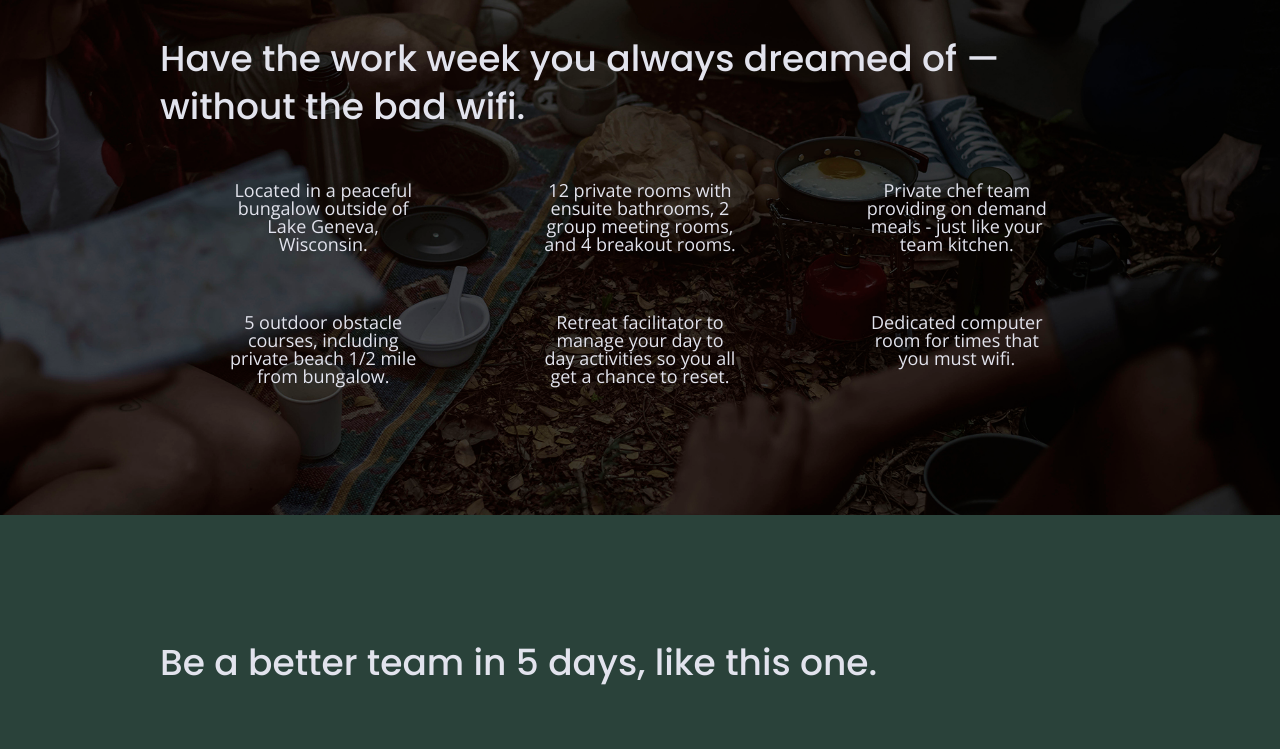
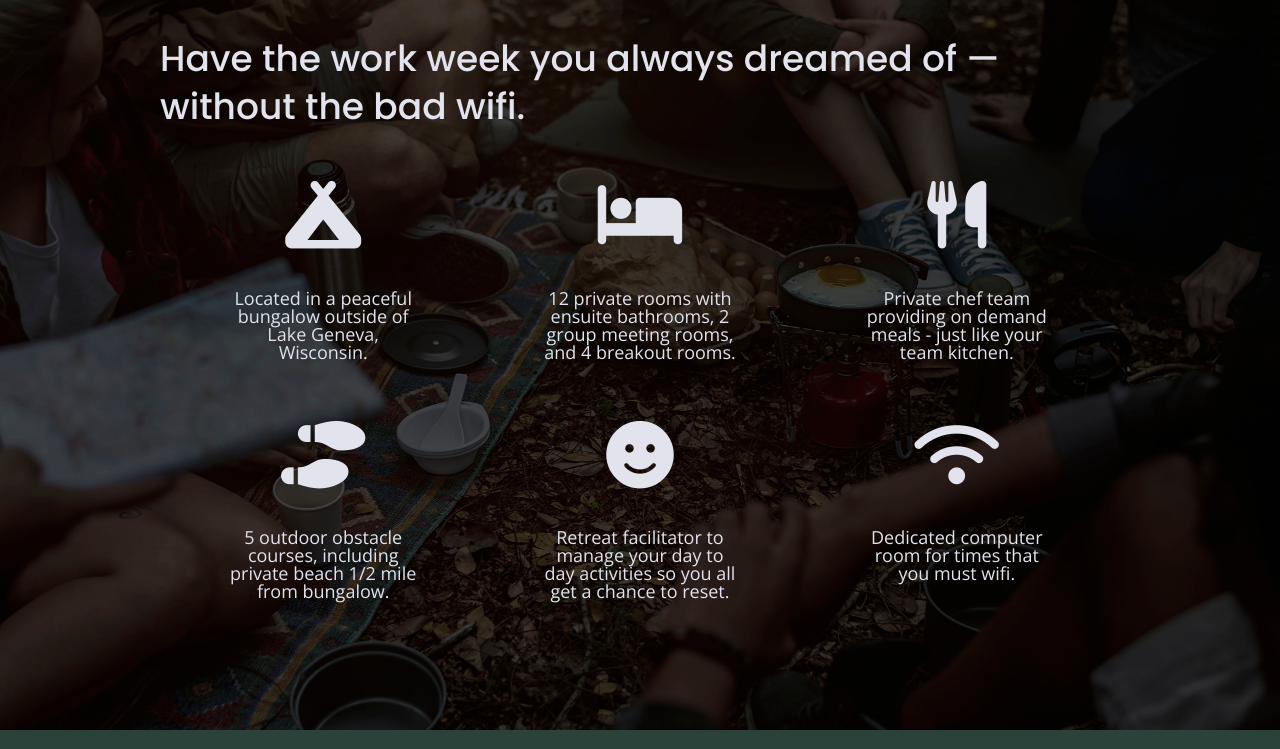
Before and after one commit to jsanders316/unplugged-retreat, a website built with Parcel: page index.html in a window 1280 px wide. Shown: the part 1089-1838 px from the top of the page. Built offline with nearby package versions, Linux system fonts and the light colour scheme.

Commit message:
Added feature icons with font awesome

```diff
--- a/css/main.css
+++ b/css/main.css
@@ -309,6 +309,11 @@ input[type="button"] {
 .features p {
   text-align: center;
   margin: 0;
+}
+
+.features i {
+  font-size: 3.75em;
+  margin-bottom: 40px;
 }
 
 /* Reviews */
--- a/index.html
+++ b/index.html
@@ -17,6 +17,12 @@
 
     <link rel="stylesheet" href="css/normalize.css" />
     <link rel="stylesheet" href="css/main.css" />
+
+    <!-- FontAwesome -->
+    <script
+      src="https://kit.fontawesome.com/3debf44d7f.js"
+      crossorigin="anonymous"
+    ></script>
 
     <!-- Google Fonts -->
     <link rel="preconnect" href="https://fonts.googleapis.com" />
@@ -79,7 +85,9 @@
           </h2>
           <div class="features-items">
             <article>
-              <p class="fontawesome-icon"></p>
+              <p class="fontawesome-icon">
+                <i class="fas fa-campground"></i>
+              </p>
               <p class="features-item-description">
                 Located in a peaceful bungalow outside of Lake Geneva,
                 Wisconsin.
@@ -87,7 +95,9 @@
             </article>
 
             <article>
-              <p class="fontawesome-icon"></p>
+              <p class="fontawesome-icon">
+                <i class="fas fa-bed"></i>
+              </p>
               <p class="features-item-description">
                 12 private rooms with ensuite bathrooms, 2 group meeting rooms,
                 and 4 breakout rooms.
@@ -95,7 +105,9 @@
             </article>
 
             <article>
-              <p class="fontawesome-icon"></p>
+              <p class="fontawesome-icon">
+                <i class="fas fa-utensils"></i>
+              </p>
               <p class="features-item-description">
                 Private chef team providing on demand meals - just like your
                 team kitchen.
@@ -103,7 +115,9 @@
             </article>
 
             <article>
-              <p class="fontawesome-icon"></p>
+              <p class="fontawesome-icon">
+                <i class="fas fa-shoe-prints"></i>
+              </p>
               <p class="features-item-description">
                 5 outdoor obstacle courses, including private beach 1/2 mile
                 from bungalow.
@@ -111,7 +125,9 @@
             </article>
 
             <article>
-              <p class="fontawesome-icon"></p>
+              <p class="fontawesome-icon">
+                <i class="fas fa-smile"></i>
+              </p>
               <p class="features-item-description">
                 Retreat facilitator to manage your day to day activities so you
                 all get a chance to reset.
@@ -119,7 +135,9 @@
             </article>
 
             <article>
-              <p class="fontawesome-icon"></p>
+              <p class="fontawesome-icon">
+                <i class="fas fa-wifi"></i>
+              </p>
               <p class="features-item-description">
                 Dedicated computer room for times that you must wifi.
               </p>
@@ -133,7 +151,10 @@
           <h2>Be a better team in 5 days, like this one.</h2>
           <article>
             <figure>
-              <img src="img/unplugged-retreat-lacrue.jpg" alt="Group of happy people at an outdoor retreat">
+              <img
+                src="img/unplugged-retreat-lacrue.jpg"
+                alt="Group of happy people at an outdoor retreat"
+              />
             </figure>
             <div class="review">
               <h3>LaCrue Bottling Co. October 2018</h3>
```
Also changed, not shown: about/index.html (+6 -0 lines), faq/index.html (+9 -1 lines).
